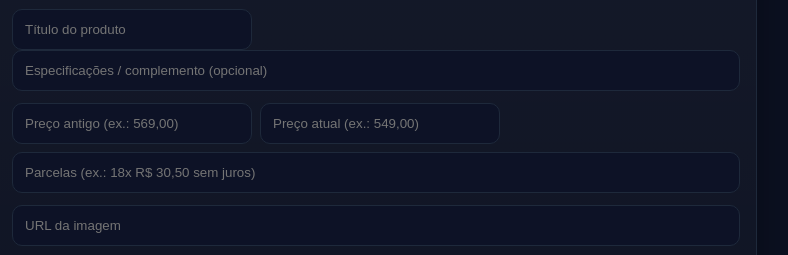
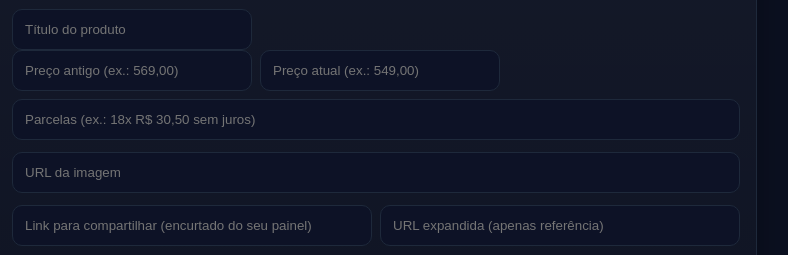
Before and after one commit to jailtonsdn/Divulgar, a plain HTML site: page index.html in a window 1280 px wide. Shown: the part 307-562 px from the top of the page, 357-1145 px from the left. Drawn offline with Linux system fonts and the light colour scheme.

Commit message:
Update index.html

```diff
--- a/index.html
+++ b/index.html
@@ -68,9 +68,6 @@
 
           <input id="title" placeholder="Título do produto" />
 
-          <div class="row">
-            <input id="spec" placeholder="Especificações / complemento (opcional)" />
-          </div>
 
           <div class="row">
             <input id="oldPrice" placeholder="Preço antigo (ex.: 569,00)" style="max-width:220px" />
```
